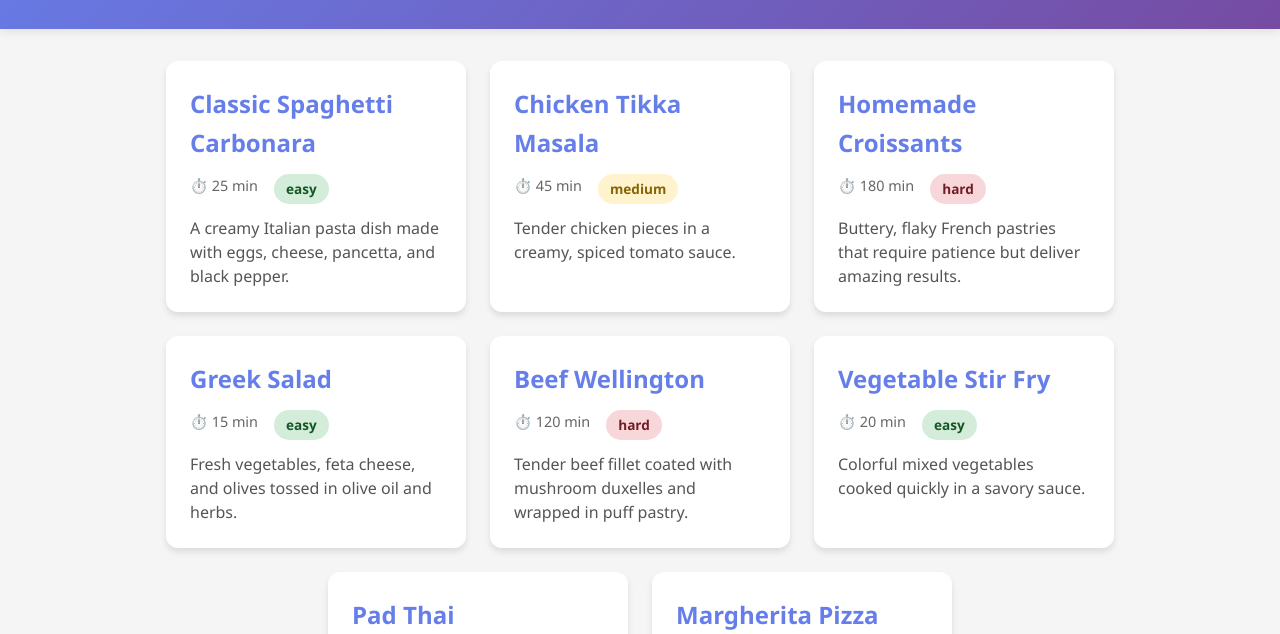
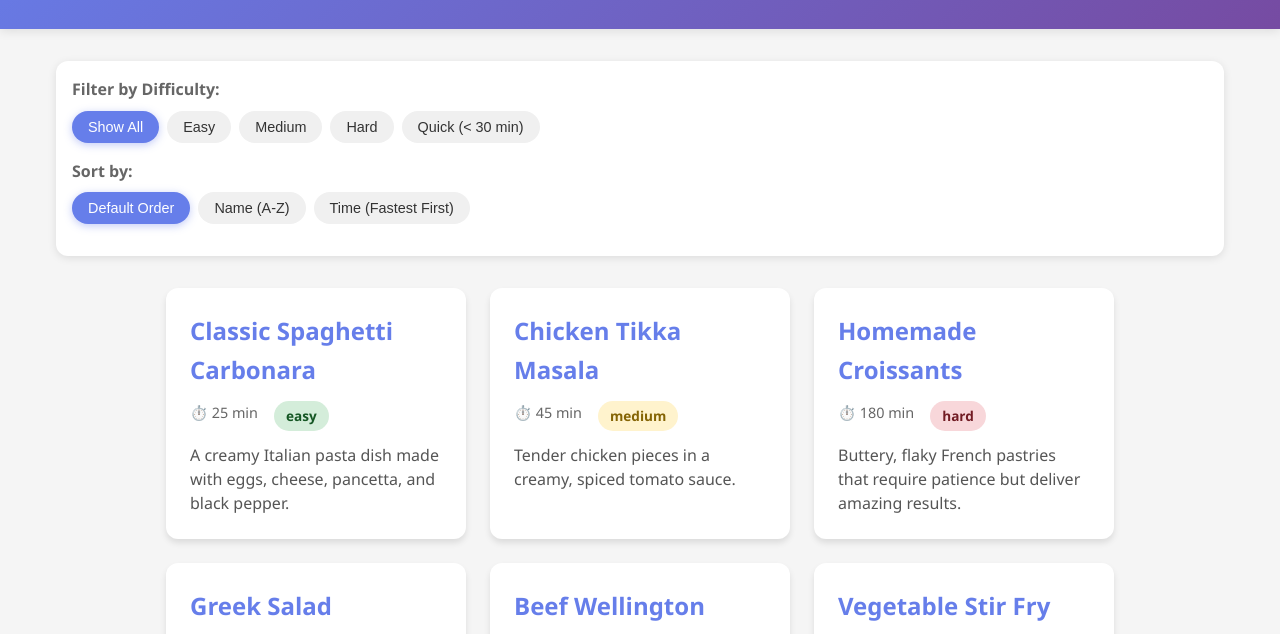
Before and after one commit to Mathes07-s/recipejs-functional-cooking, a plain HTML site: page index.html in a window 1280 px wide. Shown: the part 135-769 px from the top of the page. Drawn offline with Linux system fonts and the light colour scheme.

Commit message:
Part 2: Add filter and sort functionality with pure functions

```diff
--- a/app.js
+++ b/app.js
@@ -1,6 +1,4 @@
-// ------------------------------
-// 1. Recipe Data Array (8 recipes)
-// ------------------------------
+// ===== PART 1: RECIPE DATA =====
 const recipes = [
     {
         id: 1,
@@ -68,14 +66,18 @@ const recipes = [
     }
 ];
 
-// ------------------------------
-// 2. DOM Selection
-// ------------------------------
+// ===== PART 1: DOM SELECTION =====
 const recipeContainer = document.querySelector('#recipe-container');
 
-// ------------------------------
-// 3. Create HTML for a single recipe card
-// ------------------------------
+// ===== PART 2: STATE MANAGEMENT =====
+let currentFilter = 'all';
+let currentSort = 'none';
+
+// ===== PART 2: BUTTON REFERENCES =====
+const filterButtons = document.querySelectorAll('.filter-btn');
+const sortButtons = document.querySelectorAll('.sort-btn');
+
+// ===== PART 1: CREATE RECIPE CARD =====
 const createRecipeCard = (recipe) => {
     return `
         <div class="recipe-card" data-id="${recipe.id}">
@@ -89,17 +91,124 @@ const createRecipeCard = (recipe) => {
     `;
 };
 
-// ------------------------------
-// 4. Render all recipes to the DOM
-// ------------------------------
+// ===== PART 1: RENDER FUNCTION =====
 const renderRecipes = (recipesToRender) => {
     const recipeCardsHTML = recipesToRender
-        .map(createRecipeCard)   // transforms each recipe object into HTML string
-        .join('');              // joins all strings into one
+        .map(createRecipeCard)
+        .join('');
     recipeContainer.innerHTML = recipeCardsHTML;
 };
 
-// ------------------------------
-// 5. Initialize – render all recipes on page load
-// ------------------------------
-renderRecipes(recipes);
+// ===== PART 2: PURE FILTER FUNCTIONS =====
+const filterByDifficulty = (recipes, difficulty) => {
+    return recipes.filter(recipe => recipe.difficulty === difficulty);
+};
+
+const filterQuickRecipes = (recipes) => {
+    return recipes.filter(recipe => recipe.time < 30);
+};
+
+const applyFilter = (recipes, filterType) => {
+    switch(filterType) {
+        case 'easy':
+            return filterByDifficulty(recipes, 'easy');
+        case 'medium':
+            return filterByDifficulty(recipes, 'medium');
+        case 'hard':
+            return filterByDifficulty(recipes, 'hard');
+        case 'quick':
+            return filterQuickRecipes(recipes);
+        case 'all':
+        default:
+            return [...recipes];
+    }
+};
+
+// ===== PART 2: PURE SORT FUNCTIONS =====
+const sortByName = (recipes) => {
+    return [...recipes].sort((a, b) => a.title.localeCompare(b.title));
+};
+
+const sortByTime = (recipes) => {
+    return [...recipes].sort((a, b) => a.time - b.time);
+};
+
+const applySort = (recipes, sortType) => {
+    switch(sortType) {
+        case 'name':
+            return sortByName(recipes);
+        case 'time':
+            return sortByTime(recipes);
+        case 'none':
+        default:
+            return [...recipes];
+    }
+};
+
+// ===== PART 2: UI UPDATE FUNCTIONS =====
+const updateActiveFilterButton = (filterType) => {
+    filterButtons.forEach(btn => {
+        btn.classList.remove('active');
+        if (btn.dataset.filter === filterType) {
+            btn.classList.add('active');
+        }
+    });
+};
+
+const updateActiveSortButton = (sortType) => {
+    sortButtons.forEach(btn => {
+        btn.classList.remove('active');
+        if (btn.dataset.sort === sortType) {
+            btn.classList.add('active');
+        }
+    });
+};
+
+// ===== PART 2: MAIN UPDATE FUNCTION =====
+const updateDisplay = () => {
+    let recipesToDisplay = [...recipes];
+
+    recipesToDisplay = applyFilter(recipesToDisplay, currentFilter);
+    recipesToDisplay = applySort(recipesToDisplay, currentSort);
+
+    updateActiveFilterButton(currentFilter);
+    updateActiveSortButton(currentSort);
+
+    renderRecipes(recipesToDisplay);
+
+    console.log(`Displaying ${recipesToDisplay.length} recipes (Filter: ${currentFilter}, Sort: ${currentSort})`);
+};
+
+// ===== PART 2: EVENT HANDLERS =====
+const handleFilterClick = (event) => {
+    const filterType = event.target.dataset.filter;
+    if (!filterType) return;
+
+    currentFilter = filterType;
+    updateDisplay();
+};
+
+const handleSortClick = (event) => {
+    const sortType = event.target.dataset.sort;
+    if (!sortType) return;
+
+    currentSort = sortType;
+    updateDisplay();
+};
+
+// ===== PART 2: SETUP EVENT LISTENERS =====
+const setupEventListeners = () => {
+    filterButtons.forEach(btn => {
+        btn.addEventListener('click', handleFilterClick);
+    });
+
+    sortButtons.forEach(btn => {
+        btn.addEventListener('click', handleSortClick);
+    });
+
+    console.log('Event listeners attached');
+};
+
+// ===== INITIALIZE THE APP =====
+updateDisplay();
+setupEventListeners();
--- a/index.html
+++ b/index.html
@@ -4,24 +4,44 @@
     <meta charset="UTF-8">
     <meta name="viewport" content="width=device-width, initial-scale=1.0">
     <title>RecipeJS - Your Functional Cooking Companion</title>
-    <!-- Link CSS -->
     <link rel="stylesheet" href="style.css">
 </head>
 <body>
-    <!-- Header Section -->
     <header>
         <h1>🍳 RecipeJS</h1>
         <p>Your Functional Cooking Companion</p>
     </header>
 
-    <!-- Main Content -->
     <main>
+        <!-- NEW: Filter and Sort Controls -->
+        <div class="controls">
+            <div class="filter-group">
+                <h3>Filter by Difficulty:</h3>
+                <div class="button-group">
+                    <button class="filter-btn active" data-filter="all">Show All</button>
+                    <button class="filter-btn" data-filter="easy">Easy</button>
+                    <button class="filter-btn" data-filter="medium">Medium</button>
+                    <button class="filter-btn" data-filter="hard">Hard</button>
+                    <button class="filter-btn" data-filter="quick">Quick (< 30 min)</button>
+                </div>
+            </div>
+
+            <div class="sort-group">
+                <h3>Sort by:</h3>
+                <div class="button-group">
+                    <button class="sort-btn active" data-sort="none">Default Order</button>
+                    <button class="sort-btn" data-sort="name">Name (A-Z)</button>
+                    <button class="sort-btn" data-sort="time">Time (Fastest First)</button>
+                </div>
+            </div>
+        </div>
+
+        <!-- Recipe Container (unchanged) -->
         <div id="recipe-container">
             <!-- Recipe cards will be rendered here by JavaScript -->
         </div>
     </main>
 
-    <!-- Link JavaScript (placed at the end of body) -->
     <script src="app.js"></script>
 </body>
 </html>
--- a/style.css
+++ b/style.css
@@ -102,3 +102,63 @@ main {
     background-color: #f8d7da;
     color: #721c24;
 }
+
+/* ===== NEW STYLES FOR PART 2 ===== */
+
+/* Controls Container */
+.controls {
+    margin-bottom: 2rem;
+    padding: 1rem;
+    background: white;
+    border-radius: 12px;
+    box-shadow: 0 2px 8px rgba(0,0,0,0.1);
+}
+
+.filter-group, .sort-group {
+    margin-bottom: 1rem;
+}
+
+.filter-group h3, .sort-group h3 {
+    font-size: 1rem;
+    margin-bottom: 0.5rem;
+    color: #666;
+}
+
+.button-group {
+    display: flex;
+    flex-wrap: wrap;
+    gap: 0.5rem;
+}
+
+/* Button Base Styles */
+.filter-btn, .sort-btn {
+    padding: 0.5rem 1rem;
+    border: none;
+    border-radius: 25px;
+    font-size: 0.9rem;
+    font-weight: 500;
+    cursor: pointer;
+    transition: all 0.2s ease;
+    background: #f0f0f0;
+    color: #333;
+}
+
+/* Hover Effect */
+.filter-btn:hover, .sort-btn:hover {
+    background: #e0e0e0;
+    transform: translateY(-2px);
+}
+
+/* Active Button State */
+.filter-btn.active, .sort-btn.active {
+    background: #667eea;
+    color: white;
+    box-shadow: 0 2px 8px rgba(102, 126, 234, 0.4);
+}
+
+/* Responsive Design */
+@media (max-width: 768px) {
+    .button-group {
+        justify-content: center;
+    }
+}
```
